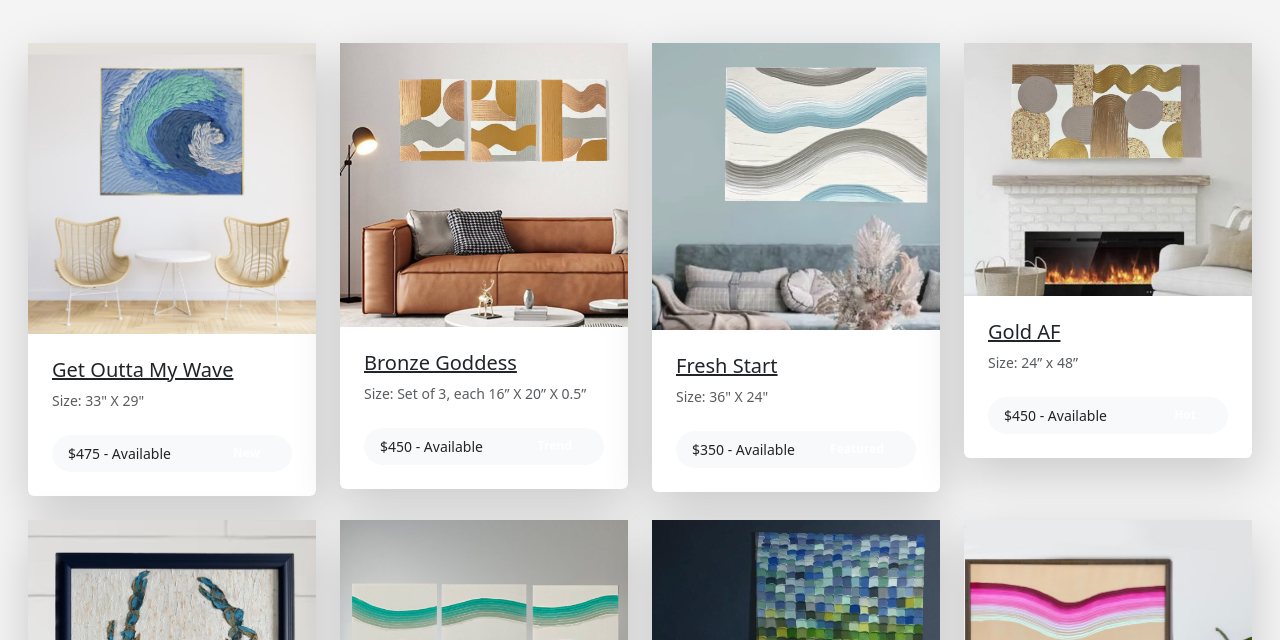
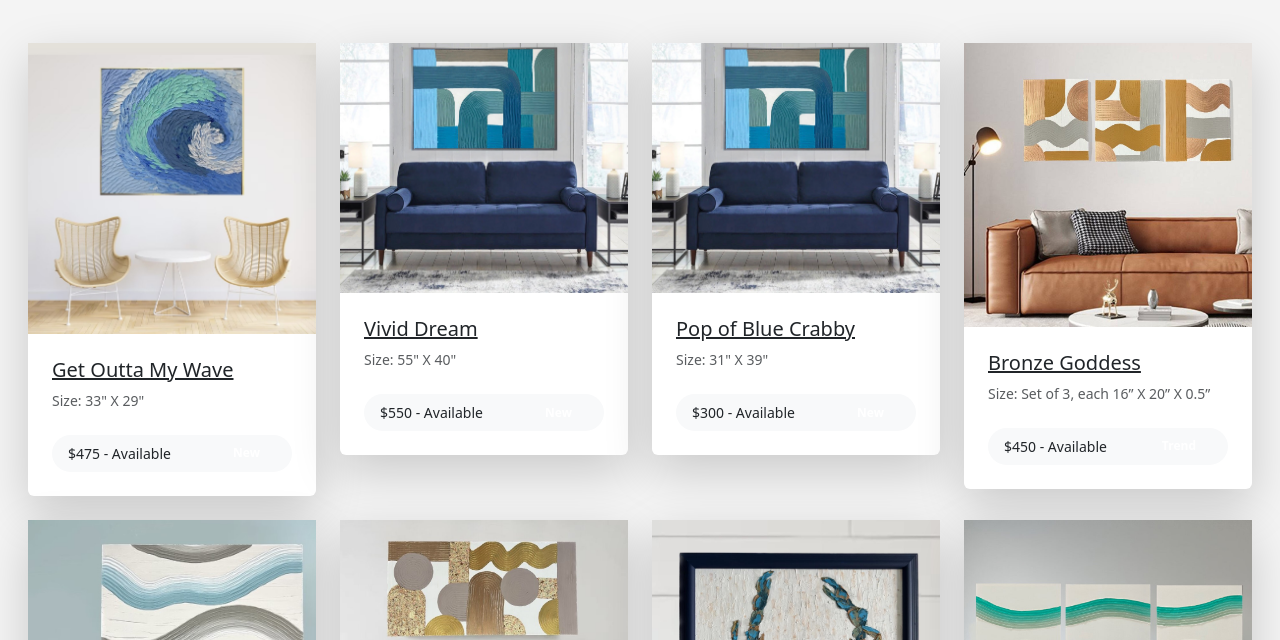
Before and after one commit to HannahMidd/Art-By-Hannah, a plain HTML site: page shop.html in a window 1280 px wide. Shown: the part 160-800 px from the top of the page. Drawn offline with nearby package versions, Linux system fonts and the light colour scheme.

Commit message:
adding new items

```diff
--- a/shop.html
+++ b/shop.html
@@ -83,6 +83,41 @@
                                 <div
                                     class="d-flex align-items-center justify-content-between rounded-pill bg-light px-3 py-2 mt-4">
                                     <p class="small mb-0"><i></i><span class="font-weight-bold">$475 - Available</span>
+                                    </p>
+                                    <div class="badge badge-danger px-3 rounded-pill font-weight-normal">New</div>
+                                </div>
+                            </div>
+                        </div>
+                    </div>
+                    <!-- End -->
+
+                    <!-- Gallery item -->
+                    <div class="col-xl-3 col-lg-4 col-md-6 mb-4">
+                        <div class="bg-white rounded shadow-lg"><img src="./assets/Art/VividDream.JPG"
+                                alt="Vivid Dream Painting" class="img-fluid card-img-top">
+                            <div class="p-4">
+                                <h5> <a href="#" class="text-dark">Vivid Dream</a></h5>
+                                <p class="small text-muted mb-0">Size: 55" X 40"</p>
+                                <div
+                                    class="d-flex align-items-center justify-content-between rounded-pill bg-light px-3 py-2 mt-4">
+                                    <p class="small mb-0"><i></i><span class="font-weight-bold">$550 - Available</span>
+                                    </p>
+                                    <div class="badge badge-danger px-3 rounded-pill font-weight-normal">New</div>
+                                </div>
+                            </div>
+                        </div>
+                    </div>
+                    <!-- End -->
+                    <!-- Gallery item -->
+                    <div class="col-xl-3 col-lg-4 col-md-6 mb-4">
+                        <div class="bg-white rounded shadow-lg"><img src="./assets/Art/VividDream.JPG"
+                                alt="Pop of Blue Crabby Painting" class="img-fluid card-img-top">
+                            <div class="p-4">
+                                <h5> <a href="#" class="text-dark">Pop of Blue Crabby</a></h5>
+                                <p class="small text-muted mb-0">Size: 31" X 39"</p>
+                                <div
+                                    class="d-flex align-items-center justify-content-between rounded-pill bg-light px-3 py-2 mt-4">
+                                    <p class="small mb-0"><i></i><span class="font-weight-bold">$300 - Available</span>
                                     </p>
                                     <div class="badge badge-danger px-3 rounded-pill font-weight-normal">New</div>
                                 </div>
@@ -461,7 +496,8 @@
                             <div class="p-4">
                                 <h5> <a href="#" class="text-dark">Baby Girl on Her Way</a></h5>
                                 <p class="small text-muted mb-0">Size: Set of 3, each 16” X 20”</p>
-                            <div class="d-flex align-items-center justify-content-between rounded-pill bg-light px-3 py-2 mt-4">
+                                <div
+                                    class="d-flex align-items-center justify-content-between rounded-pill bg-light px-3 py-2 mt-4">
                                     <p class="small mb-0"><i></i><span class="font-weight-bold">$350 - SOLD OUT</span>
                                     </p>
                                     <div class="badge badge-success px-3 rounded-pill font-weight-normal">Hot</div>
```
Also changed, not shown: assets/Art/VividDream.JPG (added), assets/bluepurple2.jpg. Lines whose indentation alone changed are shown as unchanged.
